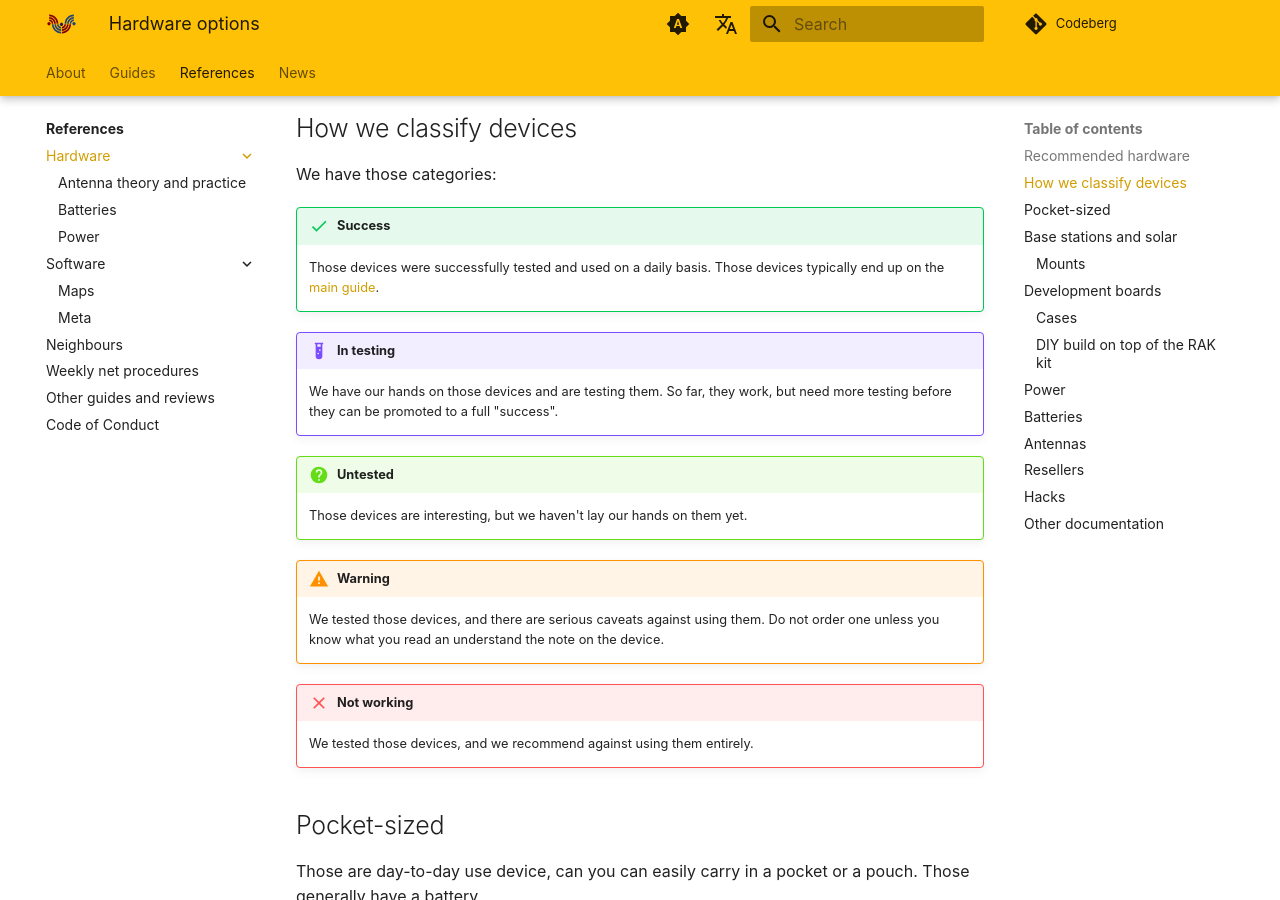
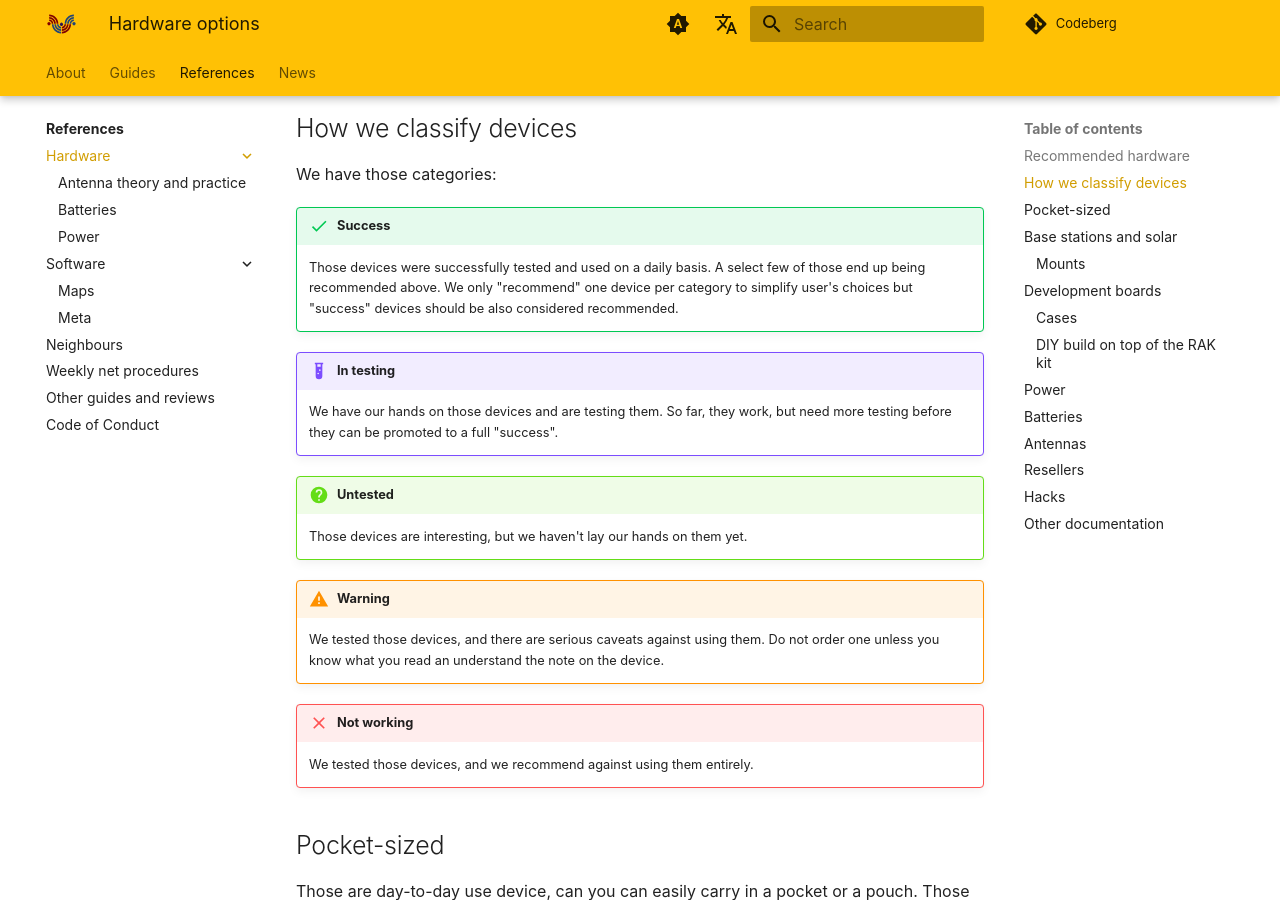
Before and after one commit to ReseauLibre/lora.reseaulibre.ca, an MkDocs documentation site: the page built from docs/references/hardware/index.md, in a window 1280 px wide and 900 px high, scrolled down 1752 px. Built offline with MkDocs 1.6.1 and Material for MkDocs 9.7.7, drawn with Linux system fonts in a browser that asks for light colours; plug-ins that fetch from the network failed and are left out; comment, search, counter and statistics services are not loaded.

Commit message:
clarify how we recommend devices

```diff
--- a/docs/references/hardware/index.md
+++ b/docs/references/hardware/index.md
@@ -74,7 +74,10 @@ We have those categories:
 !!! success
 
     Those devices were successfully tested and used on a daily
-    basis. Those devices typically end up on the [main guide](../../guides/meshtastic.md).
+    basis. A select few of those end up being recommended above.
+    We only "recommend" one device per category to simplify user's
+    choices but "success" devices should be also considered
+    recommended.
 
 !!! example "In testing"
 
```
